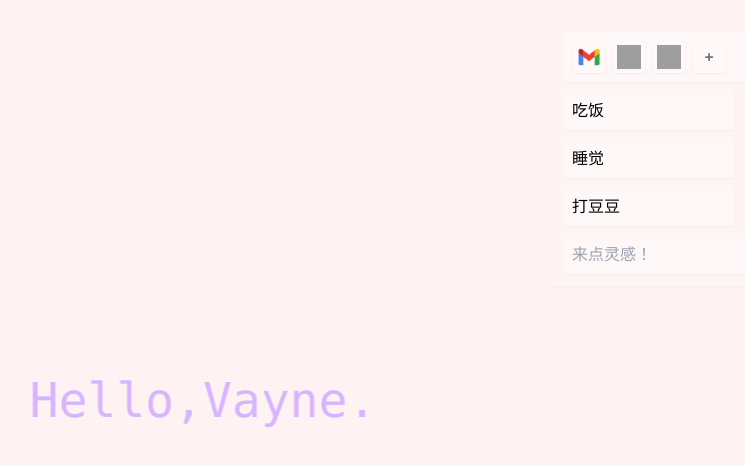
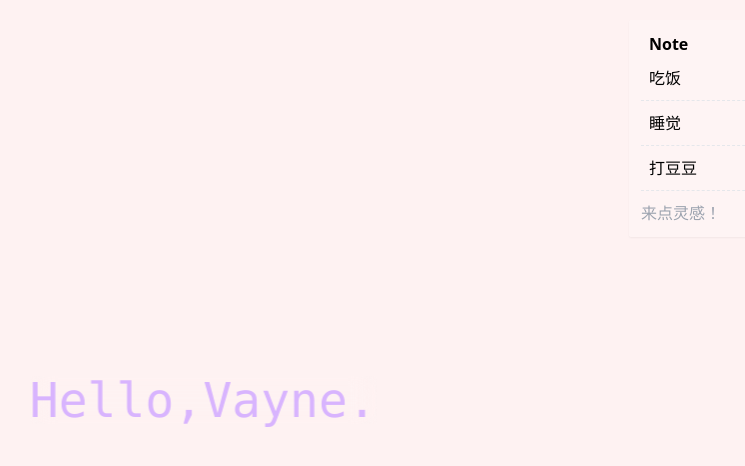
Before and after one commit to VaynePeng/v-tab, a React app: page / in a window 1280 px wide. Shown: the top 466 px of the page, without its empty margins (437-1182 px from the left). Built offline with nearby package versions, Linux system fonts and the light colour scheme; grey boxes are pictures that could not be loaded.

Commit message:
chore: 优化菜单

```diff
--- a/src/components/Menu.tsx
+++ b/src/components/Menu.tsx
@@ -1,8 +1,6 @@
-import React, { useState, useRef } from 'react'
-import { AnimatePresence, Reorder } from 'framer-motion'
+import React from 'react'
 
-import Item from './Item'
-import ToDo from './ToDo'
+import ToDo from './Todo'
 
 export interface MenuItem {
   id: string
@@ -10,87 +8,11 @@ export interface MenuItem {
   link: string
 }
 
-const AddMenu = () => {
-  return (
-    <div className="w-8 h-8 flex-none mr-2 flex justify-center items-center bg-white/20 shadow-sm font-bold cursor-pointer rounded hover:shadow transition ease-in-out text-gray-500">
-      +
-    </div>
-  )
-}
-
 const Menu = () => {
-  const timer = useRef<number | null>(null)
-  const [menuList, setMenuList] = useState<Array<MenuItem>>([
-    {
-      id: '1',
-      link: 'https://mail.google.com/',
-      icon: './gmail.png'
-    },
-    {
-      id: '2',
-      link: 'https://translate.google.com/',
-      icon: 'https://github.githubassets.com/assets/yolo-default-be0bbff04951.png'
-    },
-    {
-      id: '3',
-      link: 'https://github.com/',
-      icon: 'https://github.githubassets.com/assets/pull-shark-default-498c279a747d.png'
-    }
-  ])
-
-  const navigateToLink = (link: string): void => {
-    if (timer.current) window.clearTimeout(timer.current)
-    timer.current = window.setTimeout(() => {
-      window.open(link, '_blank')
-    }, 200)
-  }
-
-  const deleteItem = (id: string): void => {
-    timer.current && clearTimeout(timer.current)
-    setMenuList(menuList.filter((item) => item.id !== id))
-  }
-
   return (
     <div className="fixed top-5 right-5">
       <div className="bg-white/20 shadow-sm p-3 rounded-sm">
-        <Reorder.Group axis="x" values={menuList} onReorder={setMenuList}>
-          <div
-            className={
-              'grid grid-cols-[repeat(4,2rem)] gap-2 p-2 rounded shadow-sm border border-transparent bg-white/20'
-            }
-          >
-            <AnimatePresence>
-              {menuList.map((item) => (
-                <Reorder.Item
-                  drag
-                  key={item.id}
-                  value={item}
-                  id={item.id}
-                  initial={{ opacity: 0 }}
-                  animate={{ opacity: 1 }}
-                  exit={{ opacity: 0 }}
-                >
-                  <Item
-                    item={item}
-                    onClick={navigateToLink}
-                    onDoubleClick={deleteItem}
-                  />
-                </Reorder.Item>
-              ))}
-              {menuList.length < 4 && (
-                <Reorder.Item
-                  drag={false}
-                  value={null}
-                  initial={{ opacity: 0 }}
-                  animate={{ opacity: 1 }}
-                  exit={{ opacity: 0 }}
-                >
-                  <AddMenu />
-                </Reorder.Item>
-              )}
-            </AnimatePresence>
-          </div>
-        </Reorder.Group>
+        <div className='px-2 font-bold'>Note</div>
         <ToDo />
       </div>
     </div>
--- a/src/components/ToDo.tsx
+++ b/src/components/ToDo.tsx
@@ -57,7 +57,7 @@ const Todo = () => {
               exit={{ opacity: 0 }}
             >
               <div
-                className="rounded shadow-sm w-[170px] bg-white/20 mt-2 p-2 cursor-pointer hover:shadow transition ease-in-out"
+                className="w-[170px] px-2 py-2.5 cursor-pointer  transition ease-in-out border-b border-dashed"
                 onDoubleClick={() => removeItem(item.id)}
               >
                 {item.content}
@@ -73,7 +73,7 @@ const Todo = () => {
           exit={{ opacity: 0 }}
         >
           <input
-            className="w-full rounded shadow-sm bg-white/20 mt-2 p-2 cursor-pointer hover:shadow transition ease-in-out outline-none"
+            className="w-[170px] bg-transparent mt-2.5 cursor-pointer transition ease-in-out outline-none"
             placeholder="来点灵感！"
             onKeyUp={handleKeyUp}
           />
```
